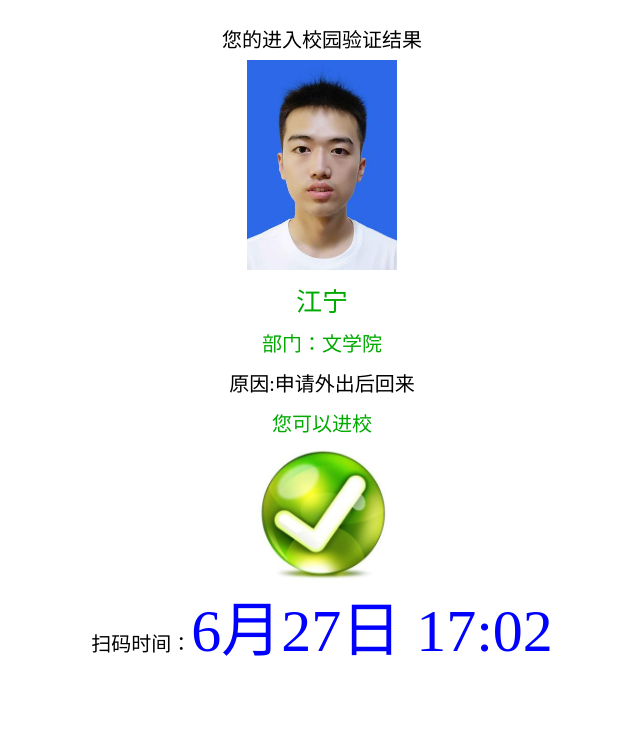
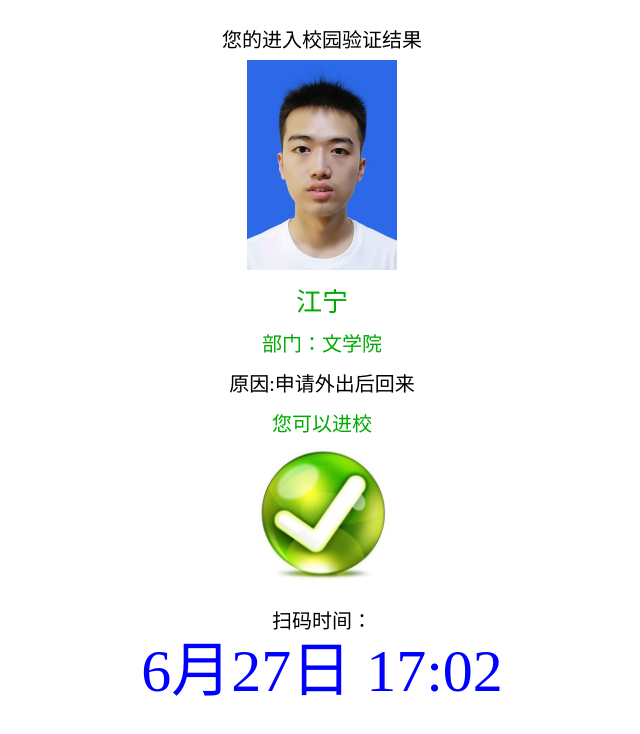
Before and after one commit to DooduFawl/DooduFawl.github.io, a plain HTML site: page index.html in a window 1280 px wide. Shown: the whole page, without its empty margins (318-958 px from the left). Drawn offline with Linux system fonts and the light colour scheme.

Commit message:
Update index.html

```diff
--- a/index.html
+++ b/index.html
@@ -57,7 +57,7 @@
     <br><img src="right.jpg" style="width: 150px">
    <!--  <br/>当前时间：<span></span>-->
 </div>
-<div style="font-size: 20px">扫码时间：<span style="font-size: 60px;color:#0000FF;line-height: 60px"><script type="text/javascript">
+<div style="font-size: 20px">扫码时间：<br><span style="font-size: 60px;color:#0000FF;line-height: 60px"><script type="text/javascript">
     var t=new Date();
     var year=t.getFullYear();
     var month=t.getMonth()+1;
```
